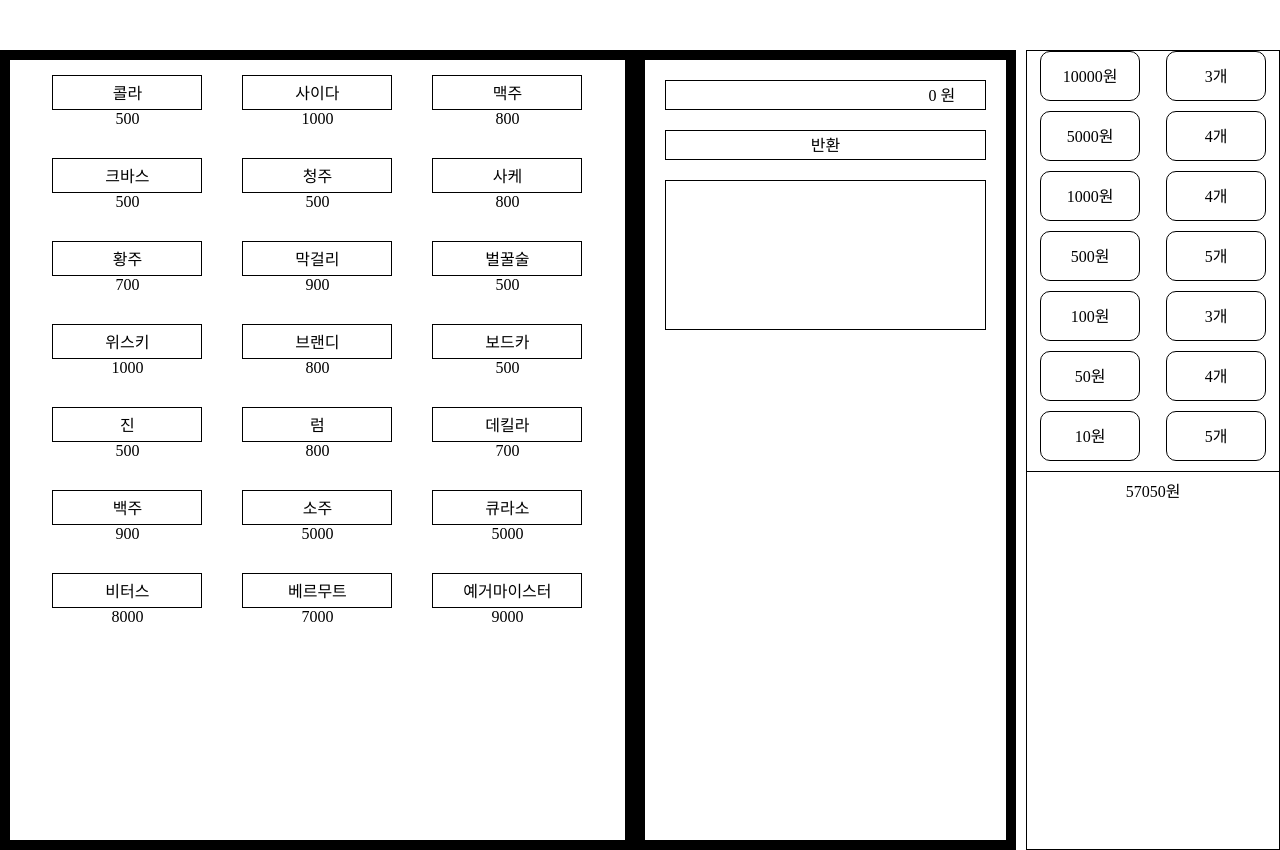
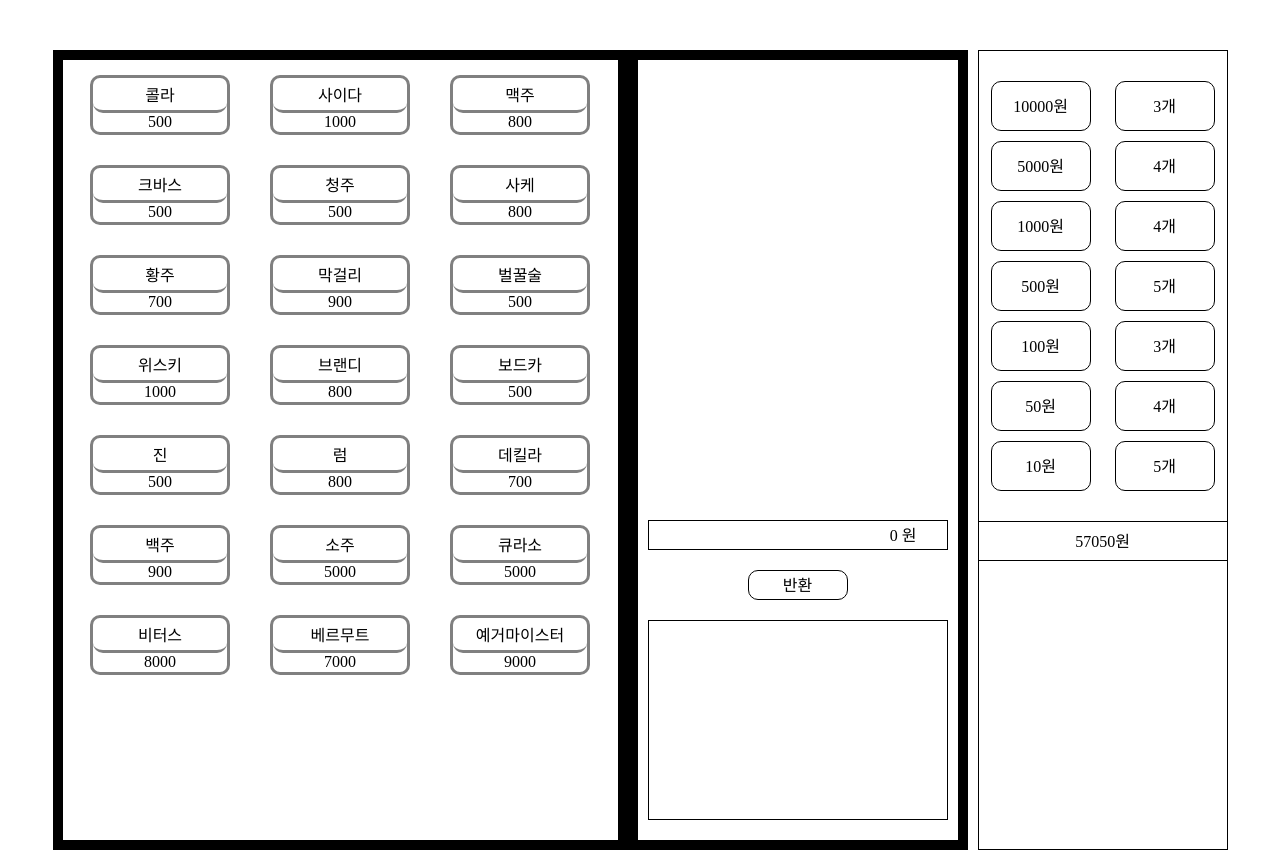
Before and after one commit to terajh/vending-machine, a React (Create React App) app in the folder client/: page / in a window 1280 px wide. Built offline with nearby package versions, Linux system fonts and the light colour scheme.

Commit message:
style: 지갑, 자판기 아이템, 모니터 컴포넌트 스타일 작업 + 미사용 변수 삭제

```diff
--- a/client/src/component/Items/index.js
+++ b/client/src/component/Items/index.js
@@ -1,4 +1,4 @@
-import React, { useState, useEffect } from "react";
+import React from "react";
 import styled from "styled-components";
 import { useAppDispatch, useAppState } from "../../context";
 
@@ -55,34 +55,39 @@ const ItemWrap = styled.div`
   box-sizing: border-box;
   border: 10px solid black;
   flex-wrap: wrap;
-  width: 50%;
+  width: 575px;
   align-content: flex-start;
   justify-content: center;
 `;
 const OneItem = styled.div`
-  width: 150px;
+  width: 140px;
+  height: 60px;
   margin-left: 20px;
   margin-right: 20px;
   margin-top: 15px;
   box-sizing: border-box;
+  border: 3px solid gray;
+  border-radius: 10px;
   margin-bottom: 15px;
 `;
 const ItemName = styled.div`
-  width: 150px;
+  /* width: 150px; */
   height: 35px;
   line-height: 35px;
   text-align: center;
-  border: 1px solid black;
+  border-radius: 10px;
+  border-bottom: 3px solid gray;
   box-sizing: border-box;
   pointer-events: none;
 `;
 const SelectedItemName = styled.div`
-  width: 150px;
+  /* width: 150px; */
   height: 35px;
   line-height: 35px;
-
   text-align: center;
-  border: 3px solid red;
+  border-radius: 10px;
+  border-bottom: 3px solid red;
+  background-color: rgba(255, 0, 0, 0.3);
   pointer-events: auto;
   box-sizing: border-box;
   cursor: pointer;
--- a/client/src/component/Monitor/index.js
+++ b/client/src/component/Monitor/index.js
@@ -1,10 +1,10 @@
-import React, { useState, useEffect } from "react";
+import React from "react";
 import styled from "styled-components";
 import { transBills } from "../../utils/bill";
 import { useAppDispatch, useAppState } from "../../context";
 
 // 진행 화면
-const Monitor = props => {
+const Monitor = () => {
   const { change, bills, log } = useAppState();
   const dispatch = useAppDispatch();
   const clickSubmit = e => {
@@ -29,6 +29,7 @@ const Monitor = props => {
 
 const ChangeScreen = styled.div`
   height: 30px;
+  width: 300px;
   line-height: 30px;
   padding-right: 30px;
   box-sizing: border-box;
@@ -38,23 +39,31 @@ const ChangeScreen = styled.div`
 const SubmitDiv = styled.div`
   margin-top: 20px;
   height: 30px;
+  width: 100px;
   line-height: 30px;
   text-align: center;
   border: 1px solid black;
+  border-radius: 10px;
+  cursor: pointer;
 `;
 const LogScreen = styled.div`
   margin-top: 20px;
-  height: 150px;
+  height: 200px;
+  width: 300px;
   overflow-y: scroll;
   padding: 5px;
   box-sizing: border-box;
   border: 1px solid black;
 `;
 const ScreenWrap = styled.div`
-  width: 30%;
+  width: 340px;
   height: 800px;
   padding: 20px;
   border: 10px solid black;
   box-sizing: border-box;
+  display: flex;
+  flex-direction: column;
+  justify-content: flex-end;
+  align-items: center;
 `;
 export default Monitor;
--- a/client/src/component/Wallet/index.js
+++ b/client/src/component/Wallet/index.js
@@ -1,4 +1,4 @@
-import React, { useCallback, useEffect } from "react";
+import React from "react";
 import styled from "styled-components";
 import { useAppDispatch, useAppState } from "../../context";
 
@@ -56,7 +56,8 @@ const Wallet = props => {
 };
 
 const BillWrap = styled.div`
-  width: 20%;
+  width: 250px;
+  padding-top: 30px;
   box-sizing: border-box;
   border: 1px solid black;
   margin-left: 10px;
@@ -87,6 +88,8 @@ const BillResult = styled.div`
   height: 40px;
   line-height: 40px;
   border-top: 1px solid black;
+  border-bottom: 1px solid black;
+  margin-top: 30px;
 `;
 const BillCount = styled.div`
   border: 1px solid black;
```
